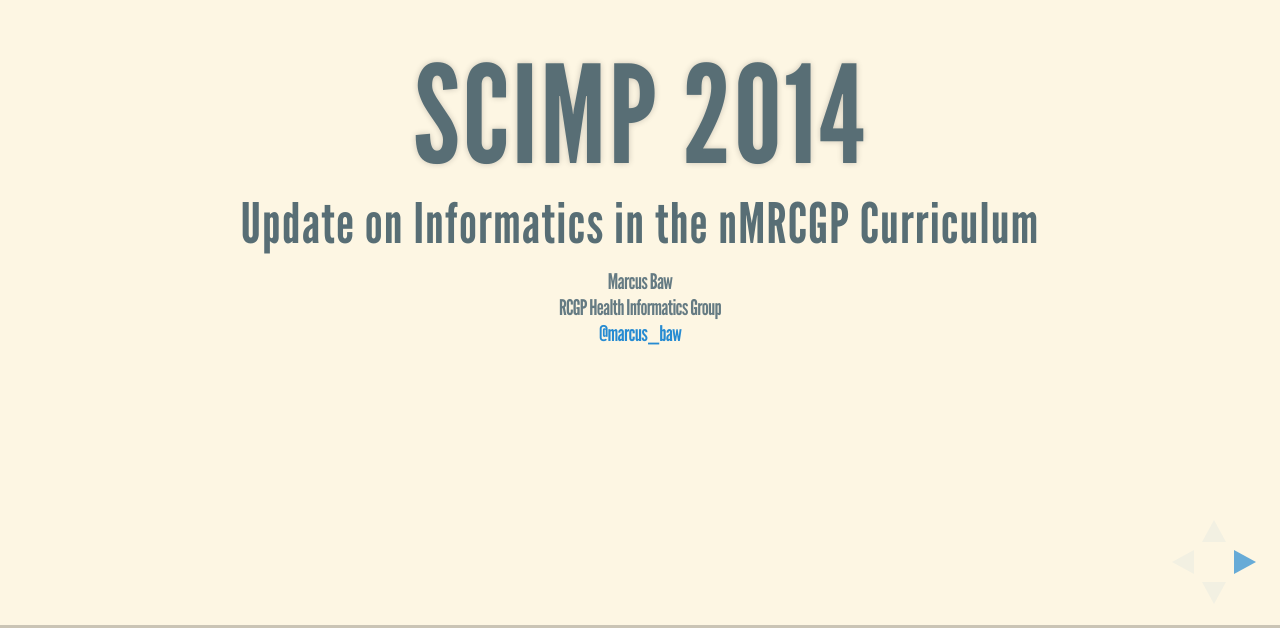
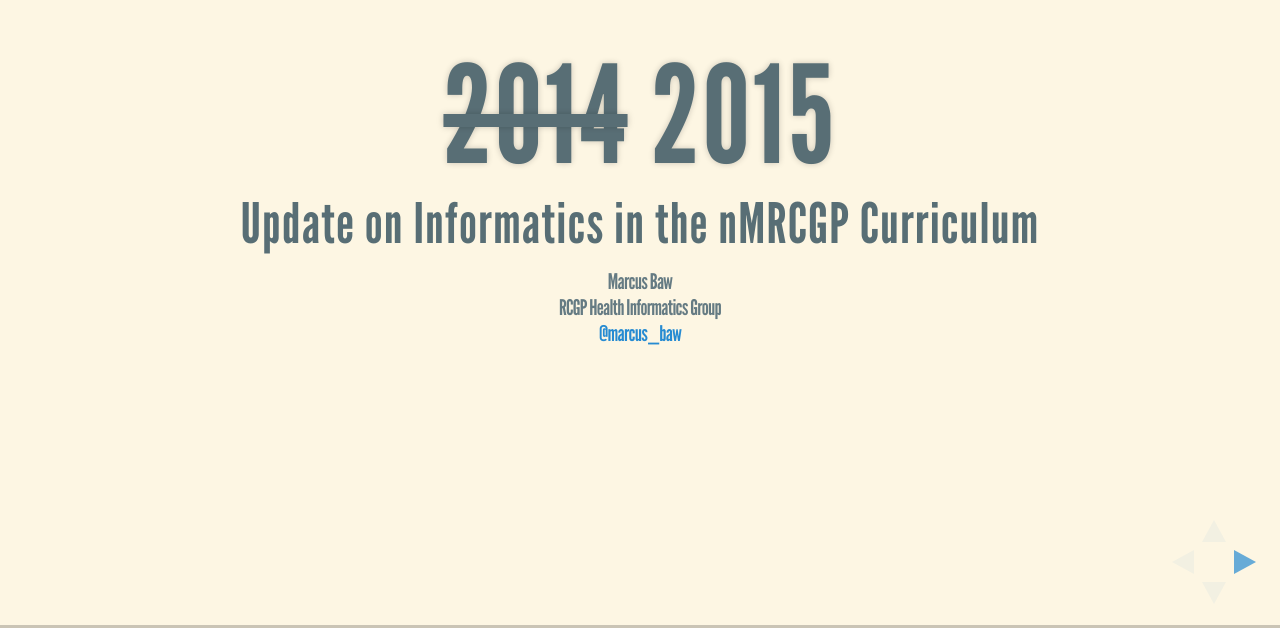
Before and after one commit to pacharanero/2014-scimp-curriculum, a website: page index.html in a window 1280 px wide. Shown: the part 172-800 px from the top of the page. Drawn offline with Linux system fonts and the light colour scheme.

Commit message:
updated for 2015

```diff
--- a/index.html
+++ b/index.html
@@ -37,7 +37,7 @@
 			<!-- Any section element inside of this container is displayed as a slide -->
 			<div class="slides">
 				<section>
-					<h1>SCIMP 2014</h1>
+					<h1><s>2014</s> 2015</h1>
 					<h3>Update on Informatics in the nMRCGP Curriculum</h3>
 					<p>
 						<small>Marcus Baw<br/>RCGP Health Informatics Group<br/><a href="http://twitter.com/marcus_baw">@marcus_baw</a></small>
```
